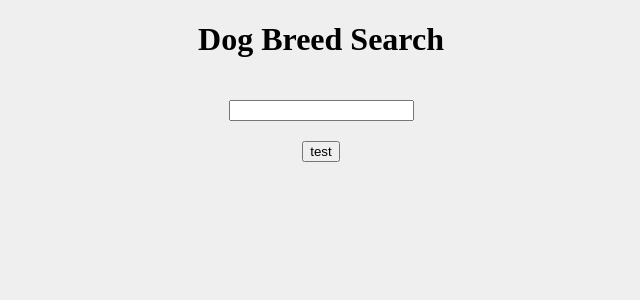
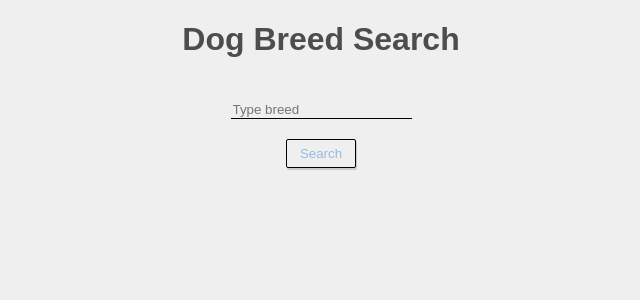
Before and after one commit to AngeloTree/DogSearch, a React (Create React App) app: page / in a window 1280 px wide. Shown: the top 300 px of the page, without its empty margins (319-959 px from the left). Built offline with nearby package versions, Linux system fonts and the light colour scheme; no server answers.

Commit message:
Added CSS designs to input, button, h1, and image

```diff
--- a/src/App.css
+++ b/src/App.css
@@ -2,4 +2,5 @@ body {
   margin: 0;
   padding: 0;
   background-color: rgb(239, 239, 239);
+  font-family: Arial, Helvetica, sans-serif;
 }
--- a/src/pages/Home.js
+++ b/src/pages/Home.js
@@ -48,10 +48,15 @@ const Home = () => {
     <div className="Home">
       <h1>Dog Breed Search</h1>
       <div className="div-one">
-        <input id="message" type="text" onChange={handleChange} />
+        <input
+          id="message"
+          placeholder="Type breed"
+          type="text"
+          onChange={handleChange}
+        />
       </div>
       <div className="div-two">
-        <button onClick={handleClick}>test</button>
+        <button onClick={handleClick}>Search</button>
       </div>
       <div className="div-three">
         <img src={image.message} alt="" />
--- a/src/styles/Home.css
+++ b/src/styles/Home.css
@@ -8,9 +8,28 @@
   flex-direction: column;
 }
 
+.Home h1 {
+  color: rgb(77, 77, 77);
+}
+
 .div-one,
 .div-two {
   margin-top: 20px;
+}
+
+.div-one input {
+  background: transparent;
+  border-style: none;
+  border-bottom: 1px solid rgb(0, 0, 0);
+}
+
+.div-two button {
+  border-radius: 2px;
+  padding: 6px 13px;
+  border: 1px solid black;
+  color: rgb(147, 188, 228);
+  cursor: pointer;
+  box-shadow: 1px 2px #06060628;
 }
 
 .div-three img {
```
